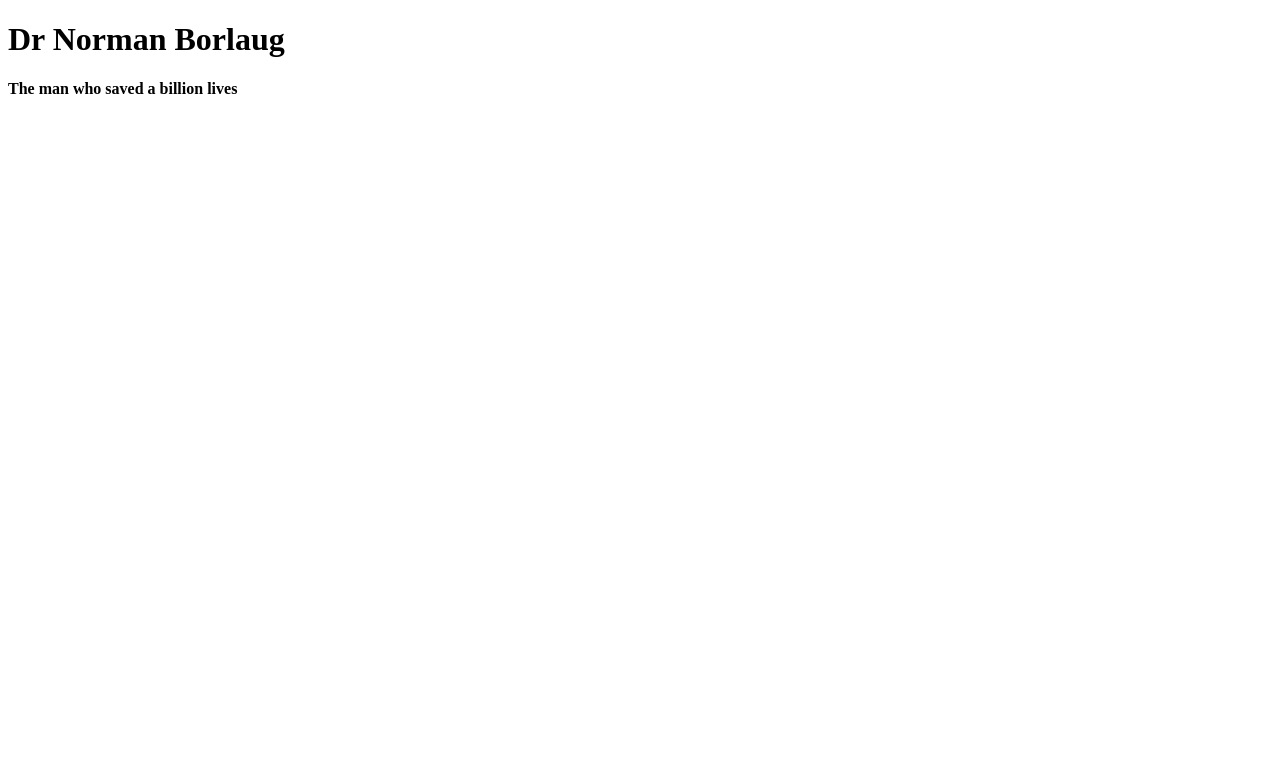
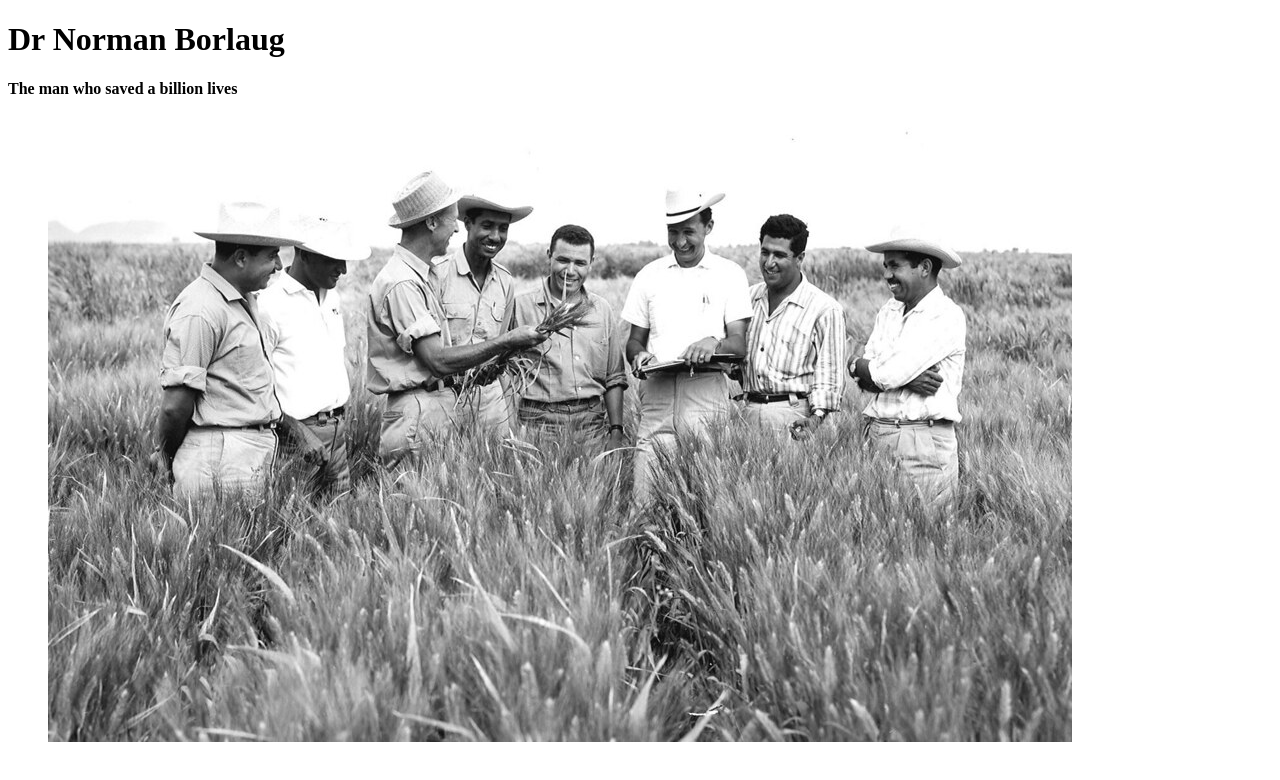
Before and after one commit to usorfaitheloho/Microverse-Tribute-page, a plain HTML site: page fcc-test-suite-template-master/index.html in a window 1280 px wide. Drawn offline with Linux system fonts and the light colour scheme.

Commit message:
Adding the image

```diff
--- a/fcc-test-suite-template-master/index.html
+++ b/fcc-test-suite-template-master/index.html
@@ -14,6 +14,9 @@
         </div>
 
     </div>
+    <figure id="div-img">
+      <img id="image" src="./images/tribute-page-main-image.jpg" alt="">
+    </figure>
 
     <script src="https://cdn.freecodecamp.org/testable-projects-fcc/v1/bundle.js"></script>
 
```
Also changed, not shown: fcc-test-suite-template-master/images/tribute-page-main-image.jpg (added).
